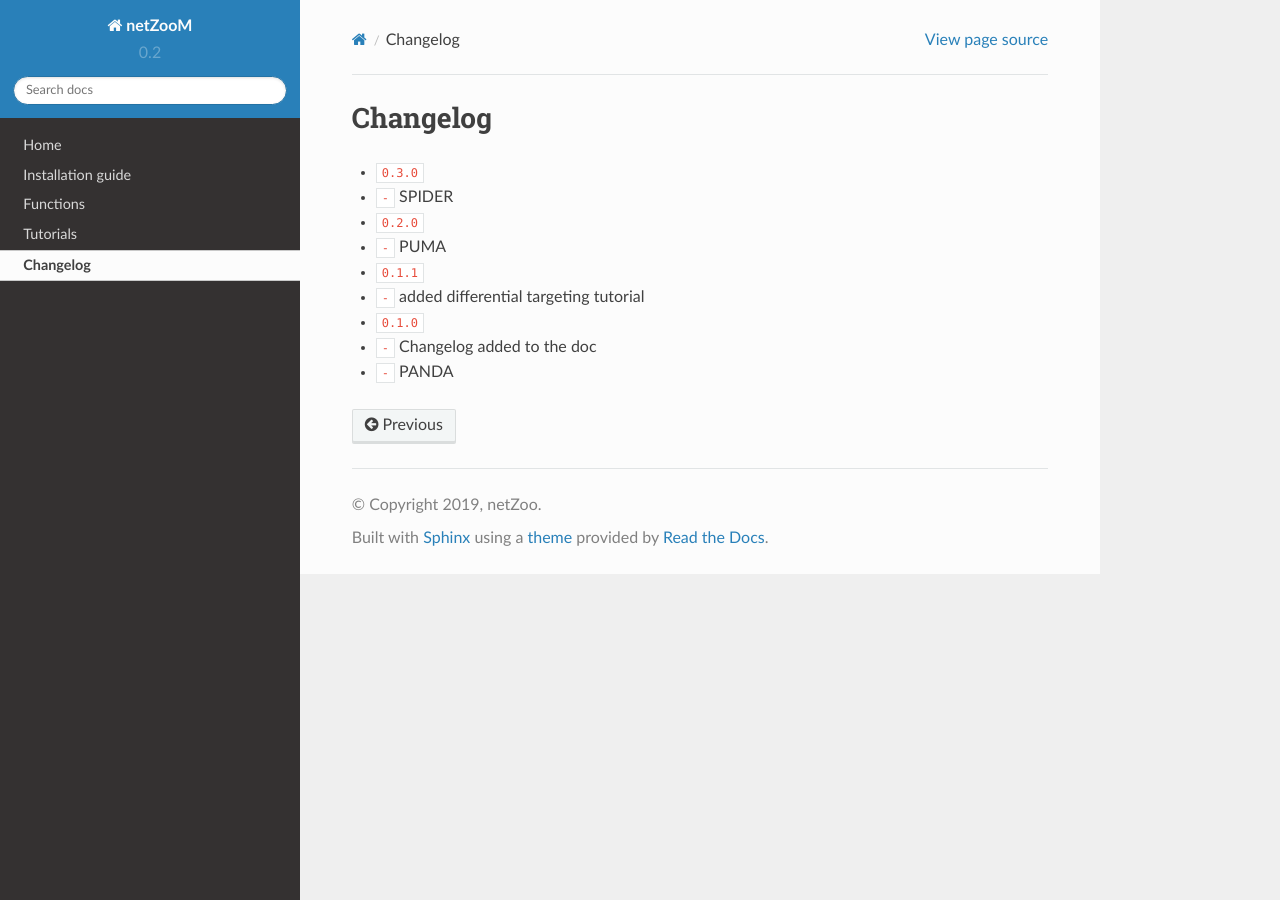
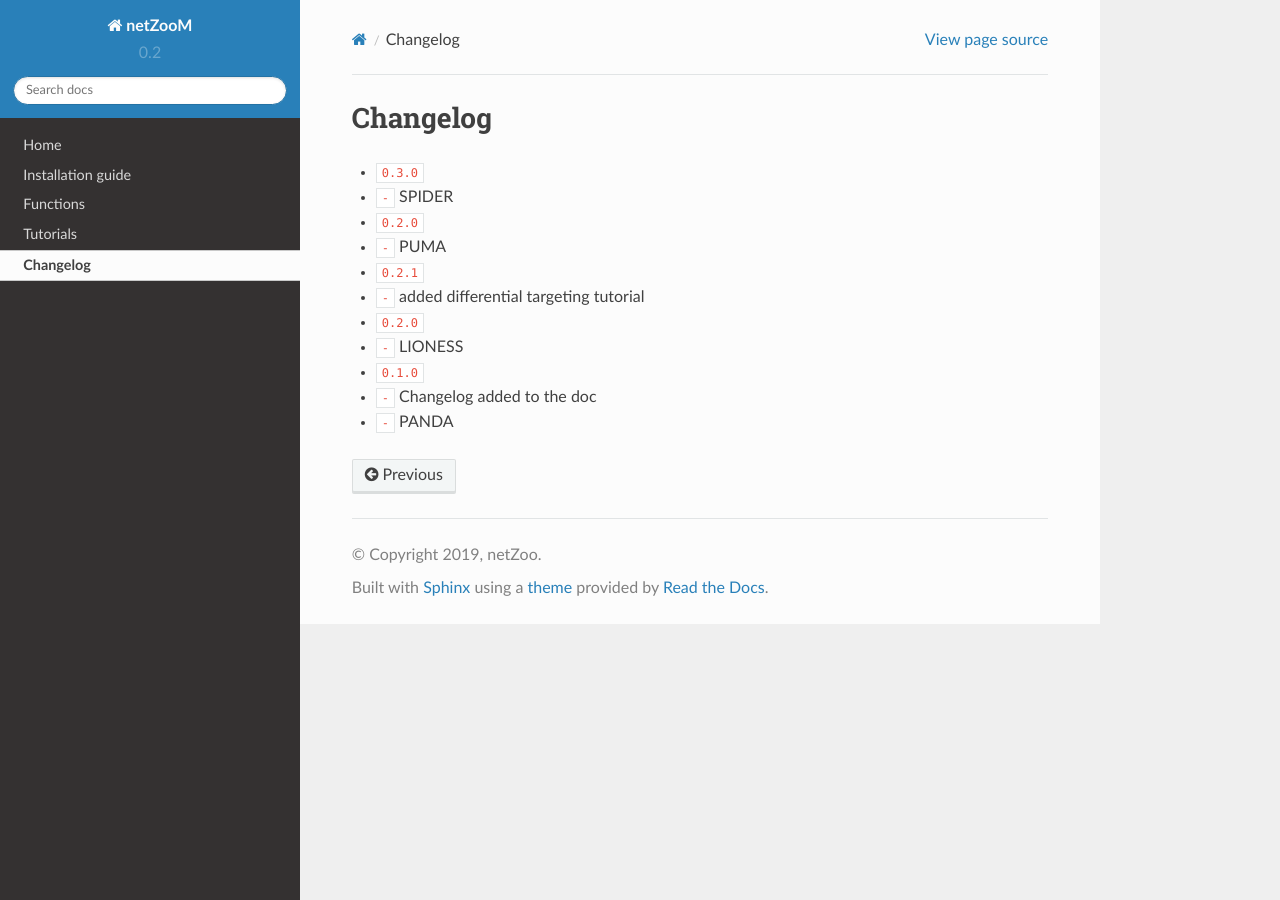
Before and after one commit to netZoo/netZooM, a Sphinx documentation site: the page built from docs/changelog.rst, in a window 1280 px wide. Built offline with Sphinx 7.4.7 and the Read the Docs theme 2.0.0, drawn with Linux system fonts in a browser that asks for light colours; cross-references to code outside the pages are shown as plain code.

```diff
--- a/docs/changelog.rst
+++ b/docs/changelog.rst
@@ -6,8 +6,10 @@
 * :feature:`-` SPIDER
 * :release:`0.2.0 <2019-11-13>`
 * :feature:`-` PUMA
-* :release:`0.1.1 <2019-11-13>`
+* :release:`0.2.1 <2019-11-13>`
 * :feature:`-` added differential targeting tutorial
+* :release:`0.2.0 <2019-10-13>`
+* :feature:`-` LIONESS
 * :release:`0.1.0 <2019-6-28>`
 * :feature:`-` Changelog added to the doc
 * :feature:`-` PANDA
```
Also changed, not shown: 4 other files.
